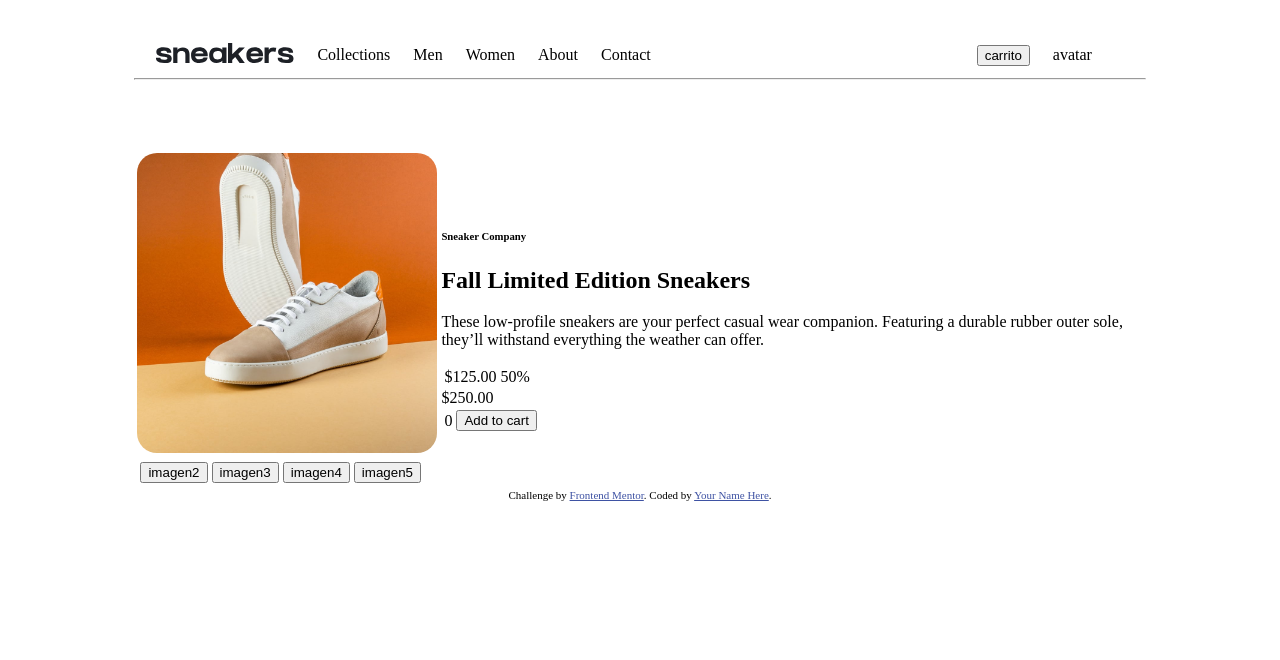
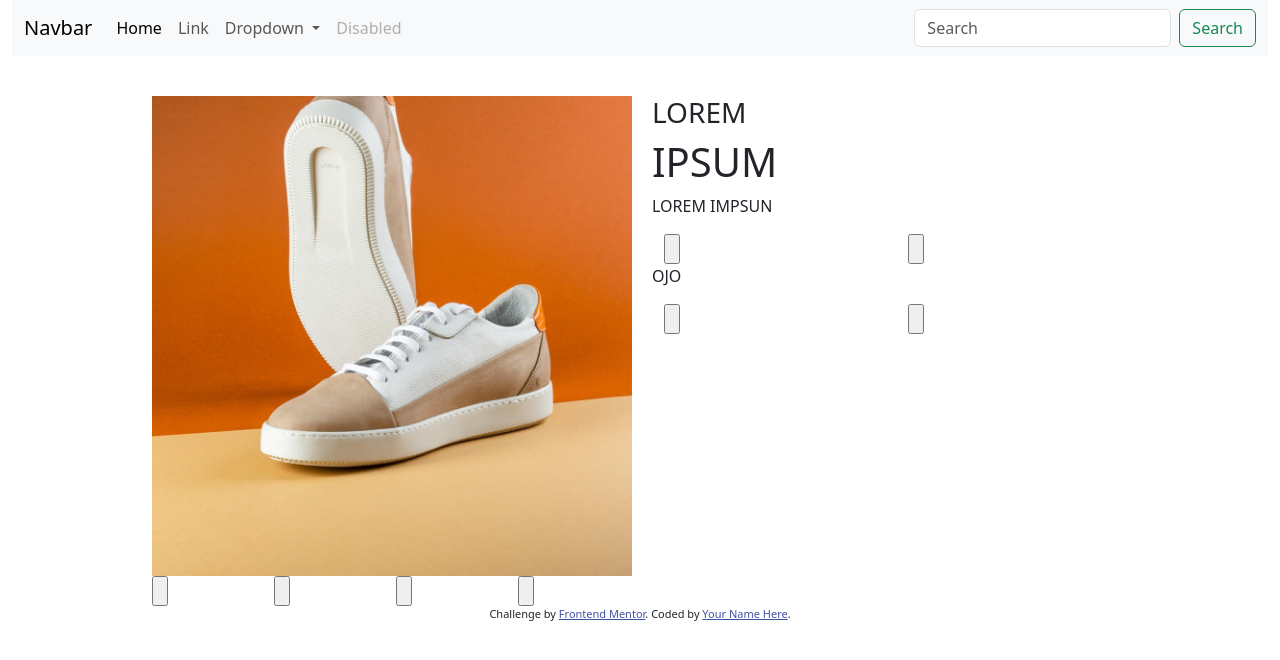
Before and after one commit to Pabciostar/Pagina-ecommerce-html-css-js, a plain HTML site: page index.html in a window 1280 px wide. Drawn offline with nearby package versions, Linux system fonts and the light colour scheme.

Commit message:
Comence a usar bootstrap y ya quedo lista la estructura, sale mas facil

```diff
--- a/index.html
+++ b/index.html
@@ -1,155 +1,135 @@
 <!DOCTYPE html>
-<html lang="en">
+<html lang="es">
+
 <head>
   <meta charset="UTF-8">
-  <meta name="viewport" content="width=device-width, initial-scale=1.0"> <!-- displays site properly based on user's device -->
+  <meta name="viewport" content="width=device-width, initial-scale=1.0">
+  <!-- displays site properly based on user's device -->
 
   <link rel="icon" type="image/png" sizes="32x32" href="./images/favicon-32x32.png">
 
   <title>Frontend Mentor | E-commerce product page</title>
-<link rel="stylesheet" href="style.css">
+  <link rel="stylesheet" href="style.css">
   <!-- Feel free to remove these styles or customise in your own stylesheet 👍 -->
   <style>
-    .attribution { font-size: 11px; text-align: center; }
-    .attribution a { color: hsl(228, 45%, 44%); }
+    .attribution {
+      font-size: 11px;
+      text-align: center;
+    }
+
+    img {
+      width: max-content;
+      height: auto;
+    }
+
+    .attribution a {
+      color: hsl(228, 45%, 44%);
+    }
   </style>
+  <link href="https://cdn.jsdelivr.net/npm/bootstrap@5.3.3/dist/css/bootstrap.min.css" rel="stylesheet"
+    integrity="sha384-QWTKZyjpPEjISv5WaRU9OFeRpok6YctnYmDr5pNlyT2bRjXh0JMhjY6hW+ALEwIH" crossorigin="anonymous">
 </head>
+
 <body>
+  <div class="container-fluid">
+    <nav class="navbar navbar-expand-lg bg-body-tertiary">
+      <div class="container-fluid">
+        <a class="navbar-brand" href="#">Navbar</a>
+        <button class="navbar-toggler" type="button" data-bs-toggle="collapse" data-bs-target="#navbarSupportedContent"
+          aria-controls="navbarSupportedContent" aria-expanded="false" aria-label="Toggle navigation">
+          <span class="navbar-toggler-icon"></span>
+        </button>
+        <div class="collapse navbar-collapse" id="navbarSupportedContent">
+          <ul class="navbar-nav me-auto mb-2 mb-lg-0">
+            <li class="nav-item">
+              <a class="nav-link active" aria-current="page" href="#">Home</a>
+            </li>
+            <li class="nav-item">
+              <a class="nav-link" href="#">Link</a>
+            </li>
+            <li class="nav-item dropdown">
+              <a class="nav-link dropdown-toggle" href="#" role="button" data-bs-toggle="dropdown"
+                aria-expanded="false">
+                Dropdown
+              </a>
+              <ul class="dropdown-menu">
+                <li><a class="dropdown-item" href="#">Action</a></li>
+                <li><a class="dropdown-item" href="#">Another action</a></li>
+                <li>
+                  <hr class="dropdown-divider">
+                </li>
+                <li><a class="dropdown-item" href="#">Something else here</a></li>
+              </ul>
+            </li>
+            <li class="nav-item">
+              <a class="nav-link disabled" aria-disabled="true">Disabled</a>
+            </li>
+          </ul>
+          <form class="d-flex" role="search">
+            <input class="form-control me-2" type="search" placeholder="Search" aria-label="Search">
+            <button class="btn btn-outline-success" type="submit">Search</button>
+          </form>
+        </div>
+      </div>
+    </nav>
+  </div>
+
   <main>
-    <section>
-      <table id="tablaEncabezado">
-        <tr>
-          <td class="tableDataEncabezado">
-            <img src="/images/logo.svg" alt="">
-          </td>
-          <td class="tableDataEncabezado">
-            Collections
-          </td>
-
-          <td class="tableDataEncabezado">
-            Men
-          </td>
-
-          <td class="tableDataEncabezado">
-            Women
-          </td>
-
-          <td class="tableDataEncabezado">
-            About
-          </td>
-
-          <td class="tableDataEncabezado">
-            Contact
-          </td>
-
-          <td id="tdSeparacion">
-
-          </td>
-
-          <td class="tableDataEncabezado">
-            <button>
-              carrito
-            </button>
-          </td>
-
-          <td class="tableDataEncabezado">
-            avatar
-          </td>
-        </tr>
-      </table>
-    </section>
-
-    <hr id="hrEncabezado">
 
     <section>
-      <table>
-        <tr>
-          <td>
-            <table>
-              <tr>
-                <button id="image-product-1">
-                  <img src="/images/image-product-1.jpg" alt="">
-                </button>
-              </tr>
+      <div class="container">
+        <div class="row">
+          <div class="col-6">
+            <div class="container">
+              <div class="row">
+                <div class="col-12">
+                  <img style="width: 30rem;" src="images/image-product-1.jpg" alt="">
+                </div>
+              </div>
+              <div class="row">
+                <div class="col-3">
+                  <input type="button">
+                </div>
+                <div class="col-3">
+                  <input type="button">
+                </div>
+                <div class="col-3">
+                  <input type="button">
+                </div>
+                <div class="col-3">
+                  <input type="button">
+                </div>
+              </div>
+            </div>
+          </div>
+          <div class="col-6">
+            <h3>LOREM</h3>
+            <h1>IPSUM</h1>
+            <p>LOREM IMPSUN</p>
+            <div class="container">
+              <div class="row">
+                <div class="col-6">
+                  <input type="button">
+                </div>
+                <div class="col-6">
+                  <input type="button">
+                </div>
+              </div>
+            </div>
+            <p>OJO</p>
+            <div class="container">
+              <div class="row">
+                <div class="col-6">
+                  <input type="button">
+                </div>
+                <div class="col-6">
+                  <input type="button">
+                </div>
+          </div>
+        </div>
+      </div>
 
-              <tr>
-                <td>
-                  <button>
-                    imagen2
-                  </button>
-                </td>
 
-                <td>
-                  <button>
-                    imagen3
-                  </button>
-                </td>
-
-                <td>
-                  <button>
-                    imagen4
-                  </button>
-                </td>
-
-                <td>
-                  <button>
-                    imagen5
-                  </button>
-                </td>
-              </tr>
-            </table>
-          </td>
-
-          <td>
-            <div>
-              <h6>Sneaker Company</h6>
-            </div>
-
-            <div>
-              <h1>Fall Limited Edition Sneakers</h1>
-            </div>
-
-            <div>
-              <p>
-                These low-profile sneakers are your perfect casual wear companion. Featuring a
-                durable rubber outer sole, they’ll withstand everything the weather can offer.
-              </p>
-            </div>
-
-            <div>
-              <table>
-                <tr>
-                  <td>
-                    $125.00
-                  </td>
-                  <td>
-                    50%
-                  </td>
-                </tr>
-              </table>
-            </div>
-
-            <div>
-              $250.00
-            </div>
-
-            <div>
-              <table>
-                <tr>
-                  <td>
-                    0
-                  </td>
-                  <td>
-                    <button>
-                      Add to cart
-                    </button>
-                  </td>
-                </tr>
-              </table>
-            </div>
-          </td>
-        </tr>
-      </table>
     </section>
 
   </main>
@@ -159,5 +139,9 @@
     Challenge by <a href="https://www.frontendmentor.io?ref=challenge" target="_blank">Frontend Mentor</a>.
     Coded by <a href="#">Your Name Here</a>.
   </div>
+  <script src="https://cdn.jsdelivr.net/npm/bootstrap@5.3.3/dist/js/bootstrap.bundle.min.js"
+    integrity="sha384-YvpcrYf0tY3lHB60NNkmXc5s9fDVZLESaAA55NDzOxhy9GkcIdslK1eN7N6jIeHz"
+    crossorigin="anonymous"></script>
 </body>
+
 </html>
```
